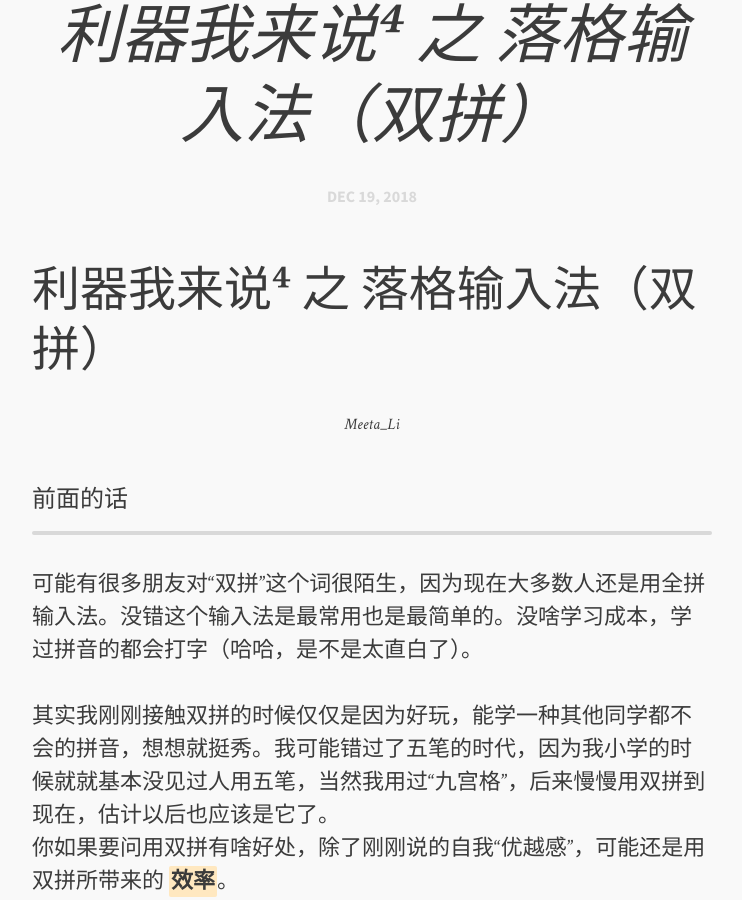
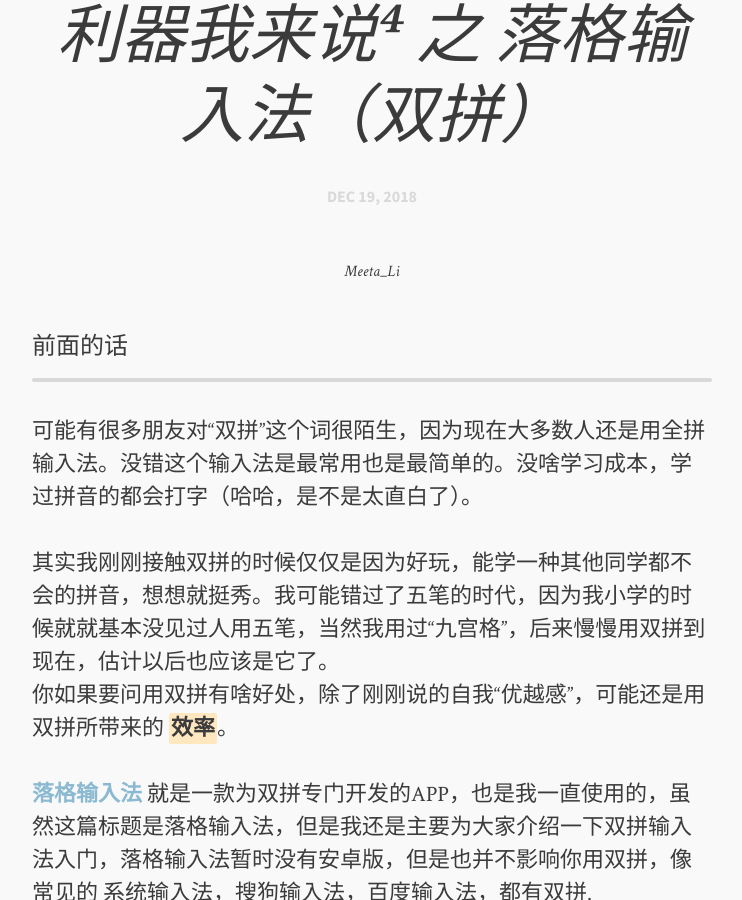
Before and after one commit to MeetaGit/MeetaGit.github.io, a Jekyll site: the page built from _posts/2018-12-19-利器我来说⁴ 之 落格输入法（双拼）.md, in a window 1280 px wide and 900 px high, scrolled down 635 px. Shown: the whole window, without its empty margins (268-1010 px from the left). Built offline with Jekyll 4.4.1, drawn with Linux system fonts in a browser that asks for light colours; our own code applies the rules of GitHub Pages for plain Markdown files; comment, search, counter and statistics services are not loaded.

Commit message:
Update 2018-12-19-利器我来说⁴ 之 落格输入法（双拼）.md

```diff
--- a/_posts/2018-12-19-利器我来说⁴ 之 落格输入法（双拼）.md
+++ b/_posts/2018-12-19-利器我来说⁴ 之 落格输入法（双拼）.md
@@ -1,4 +1,5 @@
-## 利器我来说⁴ 之 落格输入法（双拼）
+
+
 
 >#####   Meeta_Li
 
```
